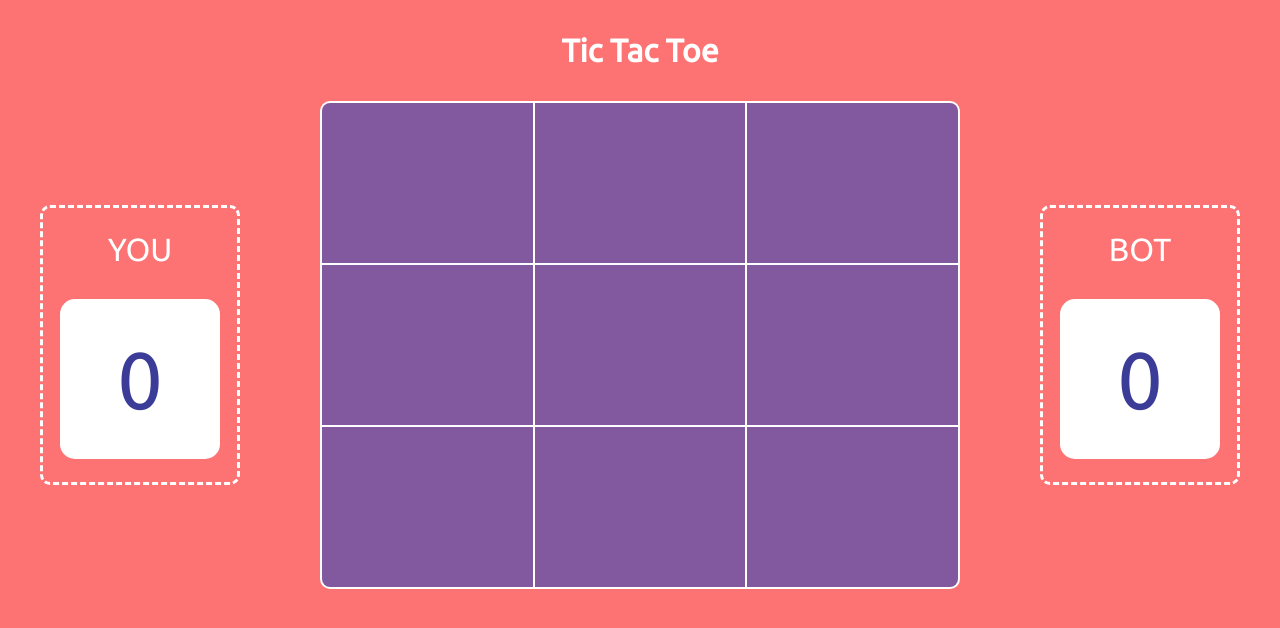
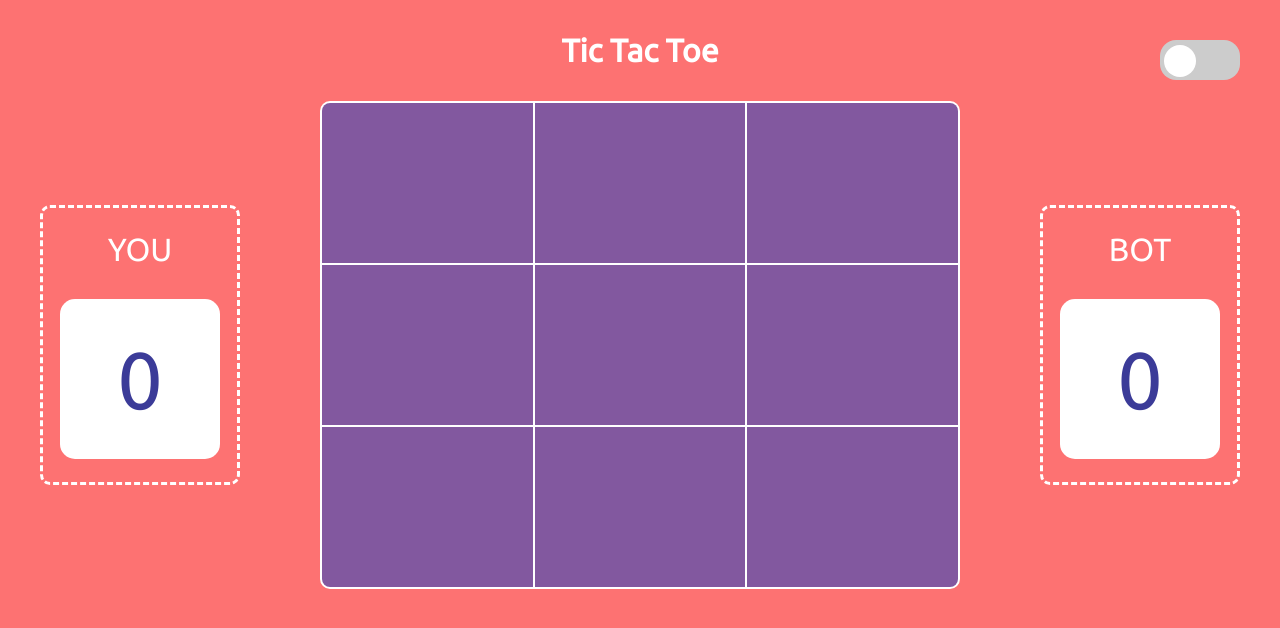
Before and after one commit to datomezz/TicTacToe, a plain HTML site: page index.html in a window 1280 px wide. Drawn offline with Linux system fonts and the light colour scheme.

Commit message:
add toggle switcher

```diff
--- /dev/null
+++ b/css/_toggle.scss
@@ -0,0 +1,70 @@
+.switcher{
+    position: absolute;
+    right: 5vh;
+    top: 5vh;
+    @include flex(row, space-between, center);
+    .switch__text{
+        font-size: 4vh;
+    }
+}
+
+
+.switch {
+position: relative;
+display: inline-block;
+width: 10vh;
+height: 5vh;
+}
+
+.switch input {
+opacity: 0;
+width: 0;
+height: 0;
+}
+
+.slider {
+position: absolute;
+cursor: pointer;
+top: 0;
+left: 0;
+right: 0;
+bottom: 0;
+background-color: #ccc;
+-webkit-transition: .4s;
+transition: .4s;
+}
+
+.slider:before {
+position: absolute;
+content: "";
+height: 4vh;
+width: 4vh;
+left: .5vh;
+bottom: .35vh;
+background-color: white;
+-webkit-transition: .4s;
+transition: .4s;
+}
+
+input:checked + .slider {
+background-color: #2196F3;
+}
+
+input:focus + .slider {
+box-shadow: 0 0 1px #2196F3;
+}
+
+input:checked + .slider:before {
+-webkit-transform: translateX(5vh);
+-ms-transform: translateX(5vh);
+transform: translateX(5vh);
+}
+
+/* Rounded sliders */
+.slider.round {
+border-radius: 16px;
+}
+
+.slider.round:before {
+border-radius: 50%;
+}
--- a/css/main.scss
+++ b/css/main.scss
@@ -1,4 +1,5 @@
 @import "_variables.scss";
+@import "_toggle.scss";
 *{
     padding: 0;
     margin: 0;
--- a/index.html
+++ b/index.html
@@ -8,6 +8,12 @@
     <link rel="stylesheet" href="css/main.css">
 </head>
 <body class="body">
+    <div class="switcher">
+        <label class="switch">
+            <input type="checkbox">
+            <span class="slider round"></span>
+        </label>
+    </div>
     <header class="header">
         <h1>Tic Tac Toe</h1>
     </header>
--- a/script.js
+++ b/script.js
@@ -5,6 +5,9 @@ let answer = 0;
 
 let playerScore = 0;
 let botScore = 0;
+document.querySelector("#player-score").innerText = playerScore;
+document.querySelector("#bot-score").innerText = botScore;
+
 // parseInt(sessionStorage.getItem("pscore"));
 // parseInt(sessionStorage.getItem("bscore"));
 
```
Also changed, not shown: css/main.css, 1 other file.
